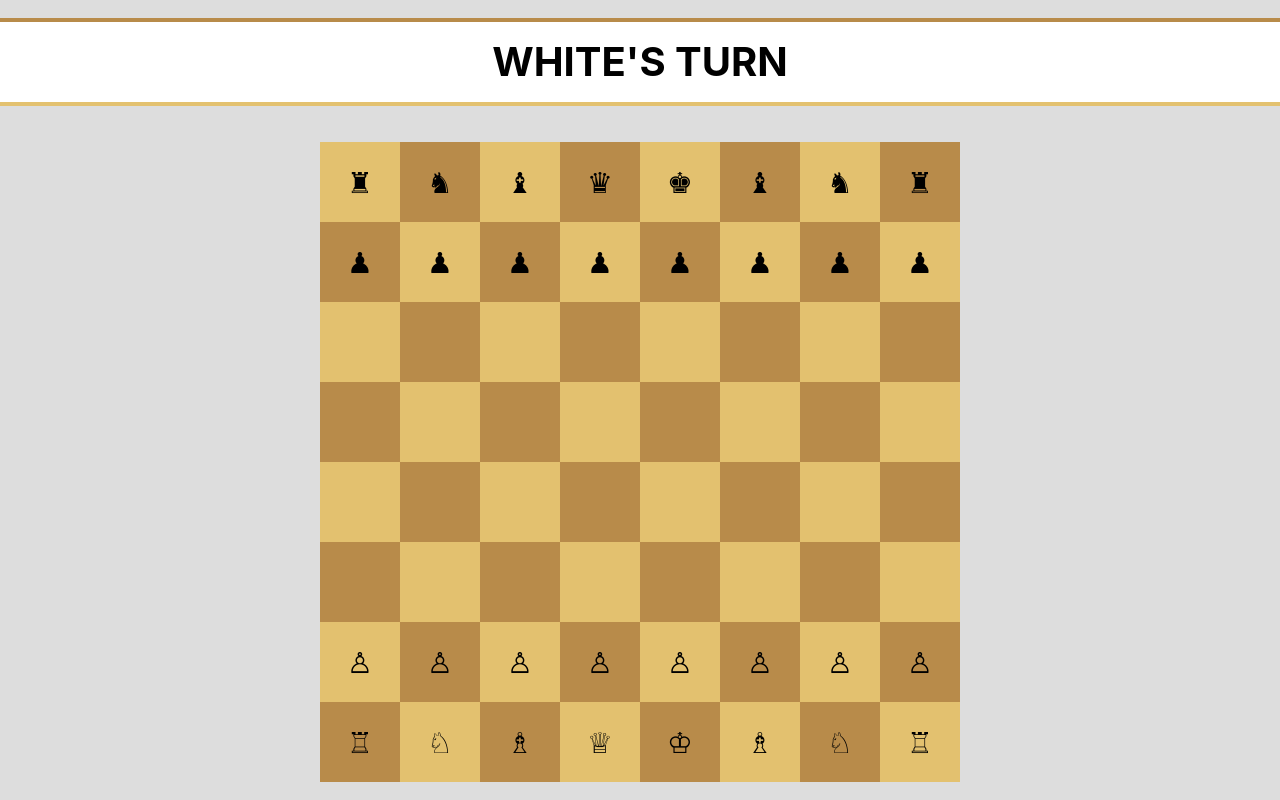
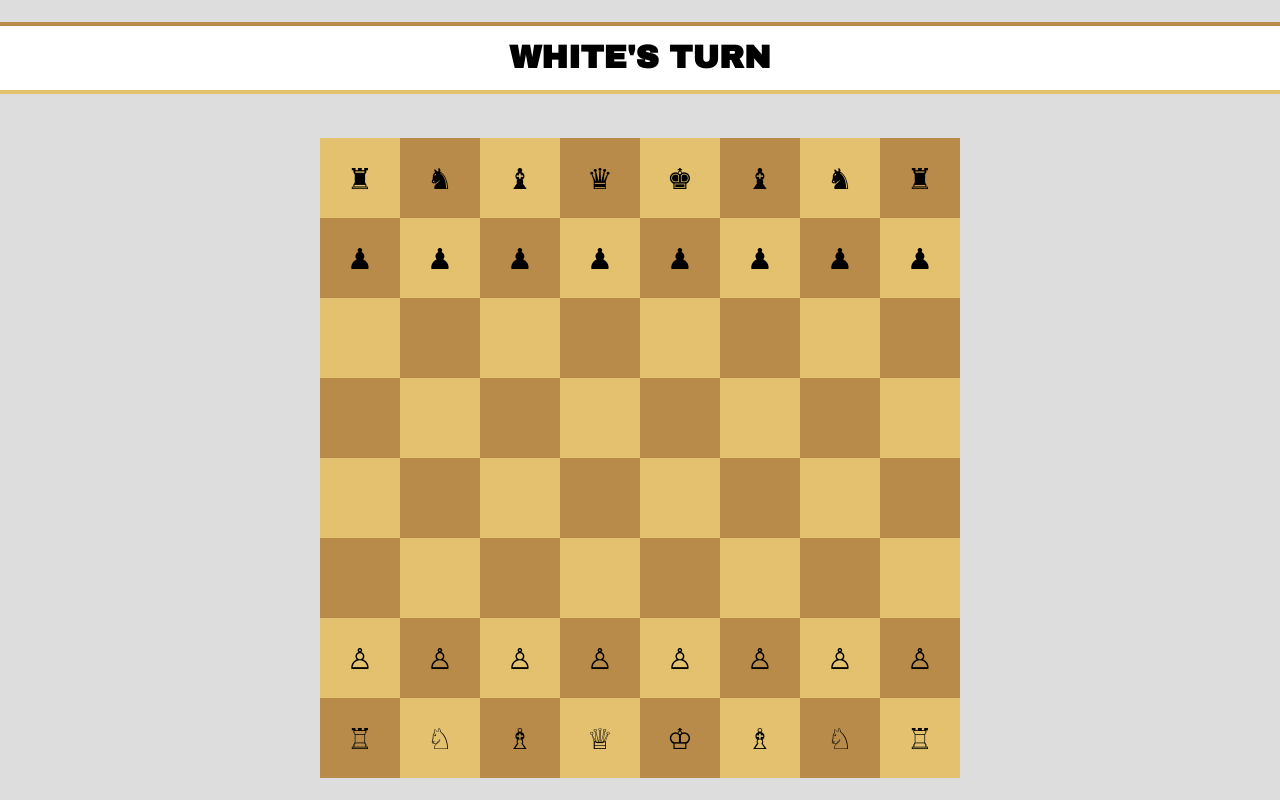
Before and after one commit to gm1357/react-chess, a React (Create React App) app: page / in a window 1280 px wide. Built offline with nearby package versions, Linux system fonts and the light colour scheme.

Commit message:
Improved and added animation to turn display

```diff
--- a/package.json
+++ b/package.json
@@ -13,6 +13,7 @@
     "react": "^17.0.1",
     "react-dom": "^17.0.1",
     "react-scripts": "4.0.1",
+    "react-transition-group": "1.x",
     "typescript": "^4.1.3",
     "web-vitals": "^0.2.4"
   },
@@ -39,5 +40,8 @@
       "last 1 firefox version",
       "last 1 safari version"
     ]
+  },
+  "devDependencies": {
+    "@types/react-transition-group": "1.x"
   }
 }
--- a/public/index.html
+++ b/public/index.html
@@ -24,6 +24,8 @@
       work correctly both with client-side routing and a non-root public URL.
       Learn how to configure a non-root public URL by running `npm run build`.
     -->
+    <link rel="preconnect" href="https://fonts.gstatic.com">
+    <link href="https://fonts.googleapis.com/css2?family=Archivo+Black&display=swap" rel="stylesheet">
     <title>React Chess</title>
   </head>
   <body>
--- a/src/components/TurnDisplay/TurnDisplay.css
+++ b/src/components/TurnDisplay/TurnDisplay.css
@@ -2,9 +2,54 @@
     width: 100%;
     text-align: center;
     background-color: white;
-    font-size: 2.5em;
+    font-size: 2em;
     line-height: 2em;
     font-weight: bold;
     border-top: 4px solid #b88b4a;
     border-bottom: 4px solid #e3c16f;
+    overflow: hidden;
+    display: flex;
+    justify-content: center;
+    height: 2em;
+    font-family: 'Archivo Black', sans-serif;
 }
+
+.animation-turn {
+    display: flex;
+    flex-direction: column;
+}
+
+.whose-turn {
+    position: relative;
+}
+
+.whose-turn-enter {
+    top: 0px;
+}
+
+.whose-turn-enter-active {
+    animation-name: appearFromBottom;
+    animation-duration: 0.8s;
+    animation-timing-function: ease-in;
+}
+
+.whose-turn-leave {
+    top: -140px;
+    position: relative;
+}
+
+.whose-turn-leave-active {
+    animation-name: fadeToTop;
+    animation-duration: 0.8s;
+    animation-timing-function: ease-in;
+}
+
+@keyframes fadeToTop {
+    from { top: -80px; }
+    to { top: -140px; }
+}
+
+@keyframes appearFromBottom {
+    from { top: 60px; }
+    to { top: 0px; }
+}
--- a/src/components/TurnDisplay/TurnDisplay.tsx
+++ b/src/components/TurnDisplay/TurnDisplay.tsx
@@ -1,9 +1,20 @@
+import { CSSTransitionGroup } from 'react-transition-group';
+
 import './TurnDisplay.css';
 
 function TurnDisplay(props: any) {
-    const whoseTurn = <span className="whose-turn">{props.isBlackTurn ? 'BLACK': 'WHITE'}</span>
+    const whoseTurn = <span key={props.isBlackTurn} className="whose-turn">{props.isBlackTurn ? 'BLACK': 'WHITE'}</span>
     return (
-        <span className="turn-display">{whoseTurn}'S TURN</span>
+        <span className="turn-display">
+            <CSSTransitionGroup
+                className="animation-turn"
+                transitionName="whose-turn"
+                transitionEnterTimeout={800}
+                transitionLeaveTimeout={800}>
+                {whoseTurn}
+            </CSSTransitionGroup>
+            <span>'S TURN</span>
+        </span>
     );
 }
 
```
Also changed, not shown: 1 other file (tests, documents, lock files or other folders).
